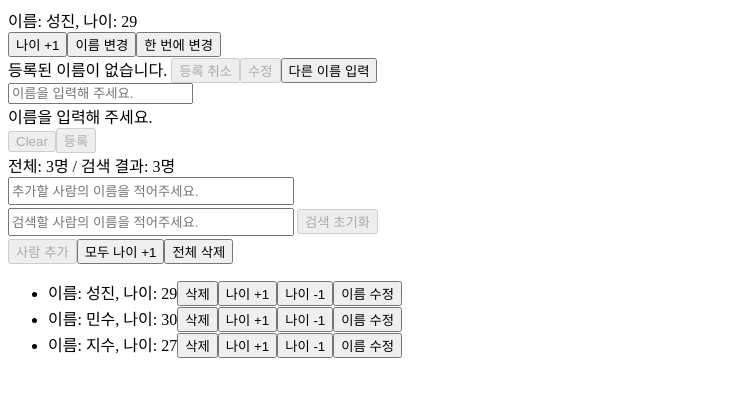
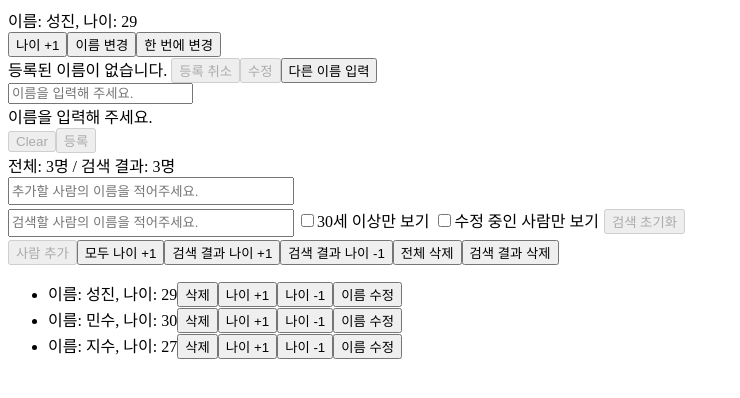
Before and after one commit to wlsdksql12/react-typescript-study, a React (Vite) app: page / in a window 1280 px wide. Shown: the top 398 px of the page, without its empty margins (0-740 px from the left). Built offline with nearby package versions, Linux system fonts and the light colour scheme.

Commit message:
2026-10-13 오후 수업

```diff
--- a/src/ProfileList.tsx
+++ b/src/ProfileList.tsx
@@ -16,7 +16,6 @@ interface EditProfileFormProps {
 interface ProfileItemProps {
   profile: Profile;
   isEditing: boolean;
-  editingId: number | null;
   handleDelete: (id: number) => void;
   handleIncreaseAge: (id: number) => void;
   handleDecreaseAge: (id: number) => void;
@@ -26,7 +25,6 @@ interface ProfileItemProps {
 function ProfileItem({
   profile,
   isEditing,
-  editingId,
   handleDelete,
   handleIncreaseAge,
   handleDecreaseAge,
@@ -34,7 +32,7 @@ function ProfileItem({
 }: ProfileItemProps) {
   return (
     <li>
-      {isEditing === true && editingId === profile.id
+      {isEditing === true
         ? `이름: ${profile.name}(수정 중), 나이: ${profile.age}`
         : `이름: ${profile.name}, 나이: ${profile.age}`}
       <button type="button" onClick={() => handleDelete(profile.id)}>
@@ -53,7 +51,7 @@ function ProfileItem({
       <button
         type="button"
         onClick={() => handleEditingName(profile.id, profile.name)}
-        disabled={isEditing === true && editingId === profile.id}
+        disabled={isEditing === true}
       >
         이름 수정
       </button>
@@ -89,7 +87,8 @@ function EditProfileForm({
 function ProfileList() {
   const nextId = useRef(4);
   const searchInputRef = useRef<HTMLInputElement>(null);
-  const [isEditing, setIsEditing] = useState(false);
+  const [check, setCheck] = useState(false);
+  const [editingCheck, setEditingCheck] = useState(false);
   const [userName, setUserName] = useState("");
   const [search, setSearch] = useState("");
   const [editingId, setEditingId] = useState<number | null>(null);
@@ -173,19 +172,27 @@ function ProfileList() {
   };
 
   // 검색 계산식
-  const filteredProfiles = profiles.filter((profile) =>
-    profile.name.includes(search.trim()),
-  );
+  const filteredProfiles = profiles.filter((profile) => {
+    // 이름에 검색어가 포함되는가?
+    const matchesName = profile.name.includes(search.trim());
+    // 나이 필터를 통과하는가?
+    const matchesAge = check ? profile.age >= 30 : true;
+    // 수정 중 필터를 통과하는가?
+    const matchesEditing = editingCheck ? profile.id === editingId : true;
+
+    return matchesName && matchesAge && matchesEditing;
+  });
 
   // 검색 초기화
   const handleSearchClear = () => {
     searchInputRef.current?.focus();
     setSearch("");
+    setCheck(false);
+    setEditingCheck(false);
   };
 
   // 각각의 이름 수정
   const handleEditingName = (id: number, name: string) => {
-    setIsEditing(true);
     setEditingId(id);
     setEditingName(name);
   };
@@ -211,16 +218,76 @@ function ProfileList() {
     // 저장 이후 초기화
     setEditingId(null);
     setEditingName("");
-    setIsEditing(false);
   };
 
   // 이름 수정 취소
   const handleEditCancel = () => {
     setEditingId(null);
     setEditingName("");
-    setIsEditing(false);
   };
 
+  // 30대 이상 보기 체크
+  const onCheckChange = (event: React.ChangeEvent<HTMLInputElement>) => {
+    setCheck(event.target.checked);
+  };
+
+  // 수정중인 사람만 보기 체크
+  const handleEditingCheck = (event: React.ChangeEvent<HTMLInputElement>) => {
+    setEditingCheck(event.target.checked);
+  };
+  // 검색 결과 사람만 나이 +1
+  const handleFilteredAge = () => {
+    setProfiles((prev) =>
+      prev.map((profile) => {
+        const istarget = filteredProfiles.some(
+          (filteredProfile) => filteredProfile.id === profile.id,
+        );
+
+        return istarget ? { ...profile, age: profile.age + 1 } : profile;
+      }),
+    );
+  };
+
+  // 검색 결과 삭제
+  const handleFilterDelete = () => {
+    const isEditingTarget = filteredProfiles.some(
+      (profile) => profile.id === editingId,
+    );
+
+    if (isEditingTarget) {
+      handleEditCancel();
+    }
+
+    setProfiles((prev) =>
+      prev.filter((profile) => {
+        const isTarget = filteredProfiles.some(
+          (filteredProfile) => filteredProfile.id === profile.id,
+        );
+
+        return !isTarget;
+      }),
+    );
+  };
+
+  // 검색 결과 나이 -1
+  const handleFilteredDecAge = () => {
+    setProfiles((prev) =>
+      prev.map((profile) => {
+        const isTarget = filteredProfiles.some(
+          (filteredProfile) => filteredProfile.id === profile.id,
+        );
+
+        if (profile.age > 0)
+          return isTarget ? { ...profile, age: profile.age - 1 } : profile;
+
+        return profile;
+      }),
+    );
+  };
+
+  const handleFilteredDecAgeBtn = filteredProfiles.some(
+    (profile) => profile.age > 0,
+  );
   return (
     <>
       <form onSubmit={onSubmit}>
@@ -259,10 +326,24 @@ function ProfileList() {
               marginRight: "3px",
             }}
           />
+          <label style={{ marginRight: "5px" }}>
+            <input checked={check} type="checkbox" onChange={onCheckChange} />
+            30세 이상만 보기
+          </label>
+          <label style={{ marginRight: "5px" }}>
+            <input
+              checked={editingCheck}
+              type="checkbox"
+              onChange={handleEditingCheck}
+            />
+            수정 중인 사람만 보기
+          </label>
           <button
             type="button"
             onClick={handleSearchClear}
-            disabled={search.length === 0}
+            disabled={
+              search.length === 0 && check === false && editingCheck === false
+            }
           >
             검색 초기화
           </button>
@@ -279,18 +360,38 @@ function ProfileList() {
         </button>
         <button
           type="button"
+          onClick={handleFilteredAge}
+          disabled={filteredProfiles.length === 0}
+        >
+          검색 결과 나이 +1
+        </button>
+        <button
+          type="button"
+          onClick={handleFilteredDecAge}
+          disabled={filteredProfiles.length === 0 || !handleFilteredDecAgeBtn}
+        >
+          검색 결과 나이 -1
+        </button>
+        <button
+          type="button"
           onClick={handleAllDelete}
           disabled={profiles.length === 0}
         >
           전체 삭제
+        </button>
+        <button
+          type="button"
+          onClick={handleFilterDelete}
+          disabled={filteredProfiles.length === 0}
+        >
+          검색 결과 삭제
         </button>
         <ul>
           {filteredProfiles.map((profile) => (
             <ProfileItem
               key={profile.id}
               profile={profile}
-              isEditing={isEditing}
-              editingId={editingId}
+              isEditing={editingId === profile.id}
               handleDelete={handleDelete}
               handleIncreaseAge={handleIncreaseAge}
               handleDecreaseAge={handleDecreaseAge}
```
Also changed, not shown: 1 other file (tests, documents, lock files or other folders).
